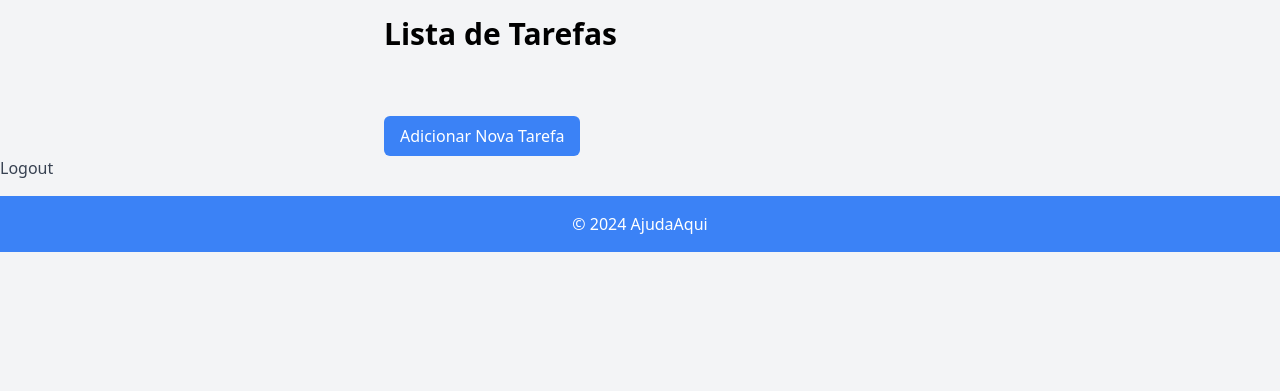
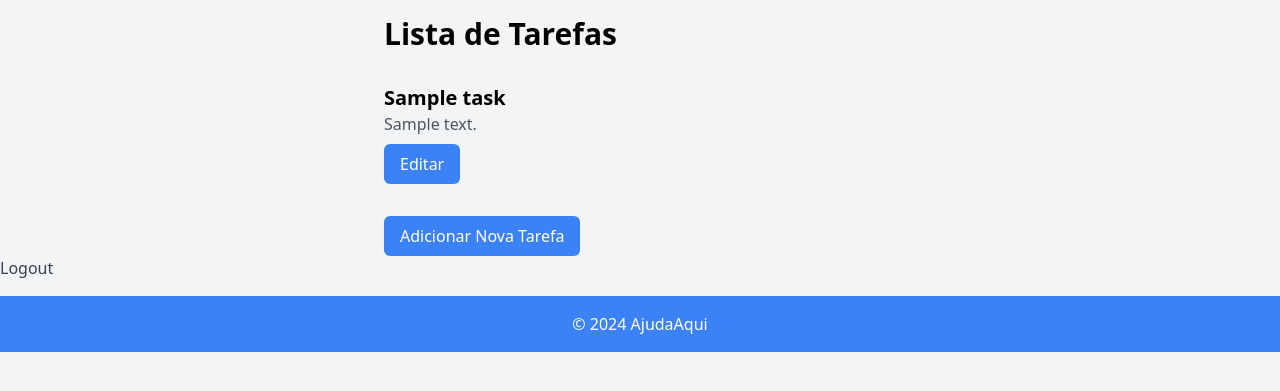
Before and after one commit to jeferson-scheibler/Ajuda_Aqui, a Django app: page /task-list/ in a window 1280 px wide. Shown: the part 64-455 px from the top of the page. Run offline with Django 5.2, Linux system fonts and the light colour scheme; a user stored in the database is signed in; tables that the repository leaves empty hold one stand-in row (values such as "Sample post").

Commit message:
Correção na visualização das tarefas, problemas com a edição das tarefas.

```diff
--- a/ajuda_aqui/settings.py
+++ b/ajuda_aqui/settings.py
@@ -124,7 +124,11 @@ USE_TZ = True
 # Static files (CSS, JavaScript, Images)
 # https://docs.djangoproject.com/en/5.0/howto/static-files/
 
-STATIC_URL = 'static/'
+STATIC_URL = '/static/'
+STATICFILES_DIRS = [
+    BASE_DIR / 'static',
+]
+
 
 # Default primary key field type
 # https://docs.djangoproject.com/en/5.0/ref/settings/#default-auto-field
--- a/ajuda_aqui/urls.py
+++ b/ajuda_aqui/urls.py
@@ -25,4 +25,6 @@ urlpatterns = [
     path('logout/', views.logout_view, name='logout'),
     path('create_task/', views.create_task, name='create_task'),
     path('task-list/', views.task_list, name='task_list'),
+    path('edit_task/<int:task_id>/', views.edit_task, name='edit_task'),
+    path('update_task/', views.update_task, name='update_task'),
 ]
--- a/core/models.py
+++ b/core/models.py
@@ -3,6 +3,8 @@
 from django.contrib.auth.models import AbstractUser
 from django.db import models
 from django.contrib.auth import get_user_model
+from django.utils import timezone
+default_priority = 1
 
 class CustomUser(AbstractUser):
     birth_date = models.DateField(null=True, blank=True)
@@ -13,9 +15,17 @@ class CustomUser(AbstractUser):
 CustomUser = get_user_model()
 
 class Task(models.Model):
-    user = models.ForeignKey(CustomUser, on_delete=models.PROTECT, default=None)
+    created_at = models.DateTimeField(auto_now_add=True)
+    updated_at = models.DateTimeField(auto_now=True)
+    user = models.ForeignKey(CustomUser, on_delete=models.PROTECT)
     task_name = models.CharField(max_length=255)
     task_description = models.TextField()
+    PRIORITY_CHOICES = [
+        (1, 'Baixa'),
+        (2, 'Média'),
+        (3, 'Alta'),
+    ]
+    priority = models.IntegerField(choices=PRIORITY_CHOICES)
 
     def __str__(self):
         return self.task_name
--- a/core/templates/core/task_list.html
+++ b/core/templates/core/task_list.html
@@ -1,5 +1,4 @@
-{% extends 'core/base.html' %}
-
+{% extends 'base.html' %}
 {% block title %}Lista de Tarefas - AjudaAqui{% endblock %}
 
 {% block content %}
@@ -9,8 +8,10 @@
         <!-- Loop through tasks and display them -->
         {% for task in tasks %}
         <li class="py-4">
-            <h3 class="text-xl font-semibold">{{ task.name }}</h3>
-            <p class="text-gray-600">{{ task.description }}</p>
+            <h3 class="text-xl font-semibold">{{ task.task_name }}</h3>
+            <p class="text-gray-600">{{ task.task_description }}</p>
+            <!-- Botão para abrir modal -->
+            <button class="bg-blue-500 text-white py-2 px-4 rounded-md hover:bg-blue-600 mt-2 edit-task-btn" data-task-id="{{ task.id }}">Editar</button>
         </li>
         {% empty %}
         <li class="py-4 text-gray-600">Nenhuma tarefa encontrada.</li>
@@ -18,4 +19,53 @@
     </ul>
     <a href="{% url 'create_task' %}" class="bg-blue-500 text-white py-2 px-4 rounded-md hover:bg-blue-600 mt-4 inline-block">Adicionar Nova Tarefa</a>
 </section>
+
+<!-- Modal de Edição -->
+<div id="editTaskModal" class="modal hidden">
+    <div class="modal-content">
+        <span class="close">&times;</span>
+        <form id="editTaskForm">
+            <input type="text" name="task_name" value="Editar Tarefa">
+            <button type="submit">Salvar</button>
+        </form>
+    </div>
+</div>
+
 {% endblock %}
+
+{% block javascript %}
+<script src="https://code.jquery.com/jquery-3.6.0.min.js"></script>
+<script>
+    $(document).ready(function () {
+        console.log('Document ready.');
+
+        $('.edit-task-btn').click(function () {
+            var taskId = $(this).data('task-id');
+            console.log('Abrindo modal para a tarefa com ID:', taskId);
+
+            // Simulando uma requisição AJAX bem-sucedida
+            var data = '<form id="editTaskForm"><input type="text" name="task_name" value="Editar Tarefa"></form>';
+            $('#editTaskModal').html(data);
+            $('#editTaskModal').removeClass('hidden');
+        });
+
+        $('.close').click(function () {
+            console.log('Clicou no botão Fechar.');
+            $('#editTaskModal').addClass('hidden');
+        });
+
+        $(document).on('submit', '#editTaskForm', function (event) {
+            event.preventDefault();
+            var formData = $(this).serialize();
+            console.log('Enviando dados do formulário:', formData);
+
+            // Simulando uma requisição AJAX bem-sucedida
+            setTimeout(function () {
+                console.log('Simulando sucesso na atualização.');
+                $('#editTaskModal').addClass('hidden');
+                location.reload(); // Simula recarregar a página após salvar
+            }, 1000); // Tempo de simulação de 1 segundo
+        });
+    });
+</script>
+{% endblock %}
--- a/core/views.py
+++ b/core/views.py
@@ -1,12 +1,11 @@
-from django.shortcuts import render, redirect
-from django.contrib.auth import login
+from django.shortcuts import render, redirect, get_object_or_404
+from django.http import JsonResponse
+from django.contrib.auth.forms import AuthenticationForm
+from django.contrib.auth import login, logout
 from django.contrib.auth.decorators import login_required
-from django.contrib.auth import login, authenticate, logout
-from django.contrib.auth.forms import AuthenticationForm
+from django.contrib import messages
 from .forms import RegisterForm, TaskForm
 from .models import Task
-from django.contrib import messages
-
 
 def register(request):
     if request.method == 'POST':
@@ -41,6 +40,7 @@ def logout_view(request):
     logout(request)
     return redirect('login')
 
+@login_required
 def create_task(request):
     if request.method == 'POST':
         form = TaskForm(request.POST)
@@ -48,10 +48,8 @@ def create_task(request):
             task = form.save(commit=False)
             task.user = request.user  # Associar a tarefa ao usuário logado
             task.save()
-            print(f"Tarefa criada com sucesso: {task}")  # Debug para verificar se a tarefa foi criada
-            return redirect('task_list')  # Redirecionar para a lista de tarefas após criar a tarefa
-        else:
-            print(f"Erros no formulário: {form.errors}")  # Debug para verificar erros no formulário
+            messages.success(request, 'Tarefa criada com sucesso!')
+            return redirect('task_list')
     else:
         form = TaskForm()
 
@@ -60,5 +58,33 @@ def create_task(request):
 @login_required
 def task_list(request):
     tasks = Task.objects.filter(user=request.user)
-    print(tasks)  # Debugging: imprime as tarefas no console do servidor
     return render(request, 'task_list.html', {'tasks': tasks})
+
+@login_required
+def edit_task(request, task_id):
+    task = get_object_or_404(Task, id=task_id, user=request.user)
+
+    if request.method == 'POST':
+        form = TaskForm(request.POST, instance=task)
+        if form.is_valid():
+            form.save()
+            messages.success(request, 'Tarefa atualizada com sucesso!')
+            return redirect('task_list')
+    else:
+        form = TaskForm(instance=task)
+
+    return render(request, 'task_list.html', {'tasks': Task.objects.filter(user=request.user), 'form': form, 'task_id': task_id})
+
+@login_required
+def update_task(request):
+    if request.method == 'POST' and request.is_ajax():
+        task_id = request.POST.get('task_id')
+        task = get_object_or_404(Task, id=task_id, user=request.user)
+        form = TaskForm(request.POST, instance=task)
+        if form.is_valid():
+            form.save()
+            return JsonResponse({'success': True})
+        else:
+            return JsonResponse({'error': form.errors}, status=400)
+    else:
+        return JsonResponse({'error': 'Método não permitido'}, status=405)
```
Also changed, not shown: core/forms.py (+7 -1 lines), core/templates/core/create_task.html (+13 -4 lines), core/migrations/0007_task_created_at_task_updated_at_alter_task_user.py (added), core/migrations/0008_task_priority.py (added), core/migrations/0009_alter_task_priority.py (added).
